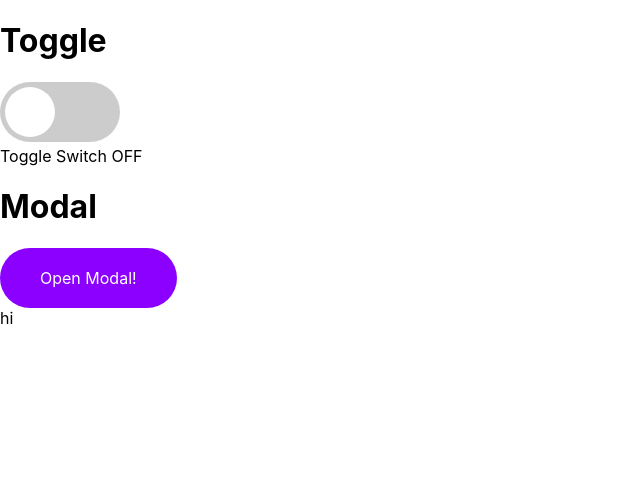
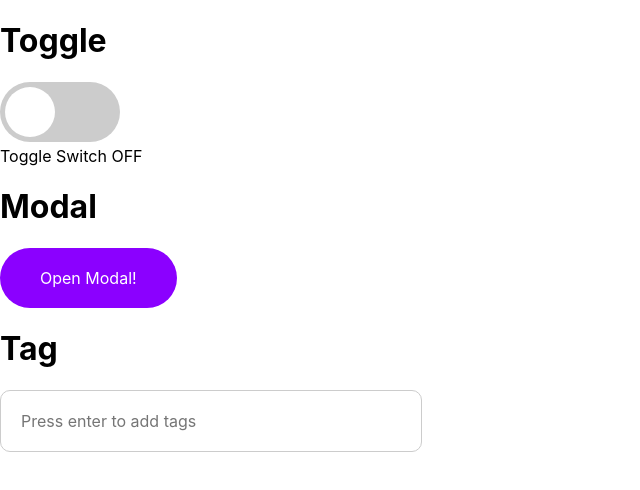
Before and after one commit to pshdev1030/wanted_pre_onboarding, a React (Create React App) app: page / in a window 1280 px wide. Shown: the top 490 px of the page, without its empty margins (0-640 px from the left). Built offline with nearby package versions, Linux system fonts and the light colour scheme.

Commit message:
Rename: modify foldername

```diff
--- a/src/App.tsx
+++ b/src/App.tsx
@@ -1,8 +1,9 @@
 import styled from "@emotion/styled";
-import React, { useCallback, useState } from "react";
-import Modal from "./components/Modal";
-import Tab from "./components/Tab";
-import Toggle from "./components/Toggle";
+import React, { useCallback, useRef, useState } from "react";
+import Modal from "./component/Modal";
+import Tag from "./component/Tag";
+import Toggle from "./component/Toggle";
+import { tagsType } from "./types/tags";
 
 function App() {
   const [toggleOn, setToggleOn] = useState<boolean>(false);
@@ -21,6 +22,35 @@ function App() {
     setOpenModal(false);
   }, []);
 
+  const [tagValue, setTagValue] = useState<string>("");
+  const onChange = useCallback(
+    (e: React.ChangeEvent<HTMLInputElement>) => {
+      setTagValue(e.target.value);
+    },
+    [tagValue]
+  );
+  const [tags, setTags] = useState<[] | tagsType[]>([]);
+  const tagIdRef = useRef<number>(0);
+
+  const addTag = useCallback(
+    (e: React.ChangeEvent<HTMLFormElement>) => {
+      e.preventDefault();
+      if (tagValue === "") return;
+      const newTag = { val: tagValue, id: tagIdRef.current++ };
+      const newTags = [...tags, newTag];
+      setTags(newTags);
+      setTagValue("");
+    },
+    [tags, tagValue]
+  );
+  const removeTag = useCallback(
+    (id: number) => {
+      const newTags = tags.filter((tag) => tag.id !== id);
+      setTags(newTags);
+    },
+    [tags]
+  );
+
   return (
     <>
       <>
@@ -35,7 +65,14 @@ function App() {
         </ModalOpenButton>
       </>
       <>
-        <Tab />
+        <h1>Tag</h1>
+        <Tag
+          addTag={addTag}
+          removeTag={removeTag}
+          tags={tags}
+          onChange={onChange}
+          tagValue={tagValue}
+        />
       </>
       <Modal isOpen={onOpenModal} onCloseModal={onClickCloseModal}>
         <ModalDummyContent>Hello Code State!</ModalDummyContent>
--- a/src/components/Modal.tsx
+++ b/src/component/Modal.tsx
@@ -1,12 +1,12 @@
 import React, { useCallback } from "react";
 import styled from "@emotion/styled";
 
-interface ModalType {
+interface ModalComponentType {
   children: React.ReactNode;
   isOpen: boolean;
   onCloseModal: () => void;
 }
-const Modal = ({ children, isOpen, onCloseModal }: ModalType) => {
+const Modal = ({ children, isOpen, onCloseModal }: ModalComponentType) => {
   const onClickModalContent = useCallback((e: any) => {
     e.stopPropagation();
   }, []);
--- /dev/null
+++ b/src/component/Tag.tsx
@@ -0,0 +1,69 @@
+import styled from "@emotion/styled";
+import React, { useCallback, useState } from "react";
+import { tagsType } from "../types/tags";
+
+interface TagComponentType {
+  addTag: (e: React.ChangeEvent<HTMLFormElement>) => void;
+  removeTag: (id: number) => void;
+  tags: tagsType[];
+  onChange: (e: React.ChangeEvent<HTMLInputElement>) => void;
+  tagValue: string;
+}
+
+const Tag = ({
+  addTag,
+  removeTag,
+  tags,
+  onChange,
+  tagValue,
+}: TagComponentType) => {
+  return (
+    <TagContentWrapper>
+      {tags.map((tag) => (
+        <TagWrapper key={tag.id}>
+          {tag.val}
+          <button onClick={() => removeTag(tag.id)}>×</button>
+        </TagWrapper>
+      ))}
+      <form onSubmit={addTag}>
+        <TagInput
+          value={tagValue}
+          onChange={onChange}
+          placeholder="Press enter to add tags"
+        ></TagInput>
+      </form>
+    </TagContentWrapper>
+  );
+};
+
+export default Tag;
+
+const TagContentWrapper = styled.div`
+  width: 400px;
+  display: flex;
+  flex-wrap: wrap;
+  padding: 10px;
+  border-radius: 10px;
+  border: 1px solid #ccc;
+`;
+
+const TagWrapper = styled.div`
+  background-color: #8b00ff;
+  border-radius: 10px;
+  padding: 5px;
+  margin-right: 10px;
+  & > button {
+    all: unset;
+    cursor: pointer;
+    padding: 3px;
+    margin-left: 5px;
+    border-radius: 10px;
+    background: #f3f3f3;
+  }
+`;
+
+const TagInput = styled.input`
+  all: unset;
+  display: inline-block;
+  padding: 10px;
+`;
--- a/src/components/Toggle.tsx
+++ b/src/component/Toggle.tsx
@@ -1,11 +1,11 @@
 import React from "react";
 import styled from "@emotion/styled";
 
-interface ToggleType {
+interface ToggleComponentType {
   onChange: (e: React.ChangeEvent<HTMLInputElement>) => void;
 }
 
-const Toggle = ({ onChange }: ToggleType) => {
+const Toggle = ({ onChange }: ToggleComponentType) => {
   return (
     <>
       <ToggleWrapper>
--- a/src/components/Tab.tsx
+++ /dev/null
@@ -1,7 +0,0 @@
-import React from "react";
-
-const Tab = () => {
-  return <div>hi</div>;
-};
-
-export default Tab;
--- /dev/null
+++ b/src/types/tags.ts
@@ -0,0 +1,4 @@
+export interface tagsType {
+  val: string;
+  id: number;
+}
```
